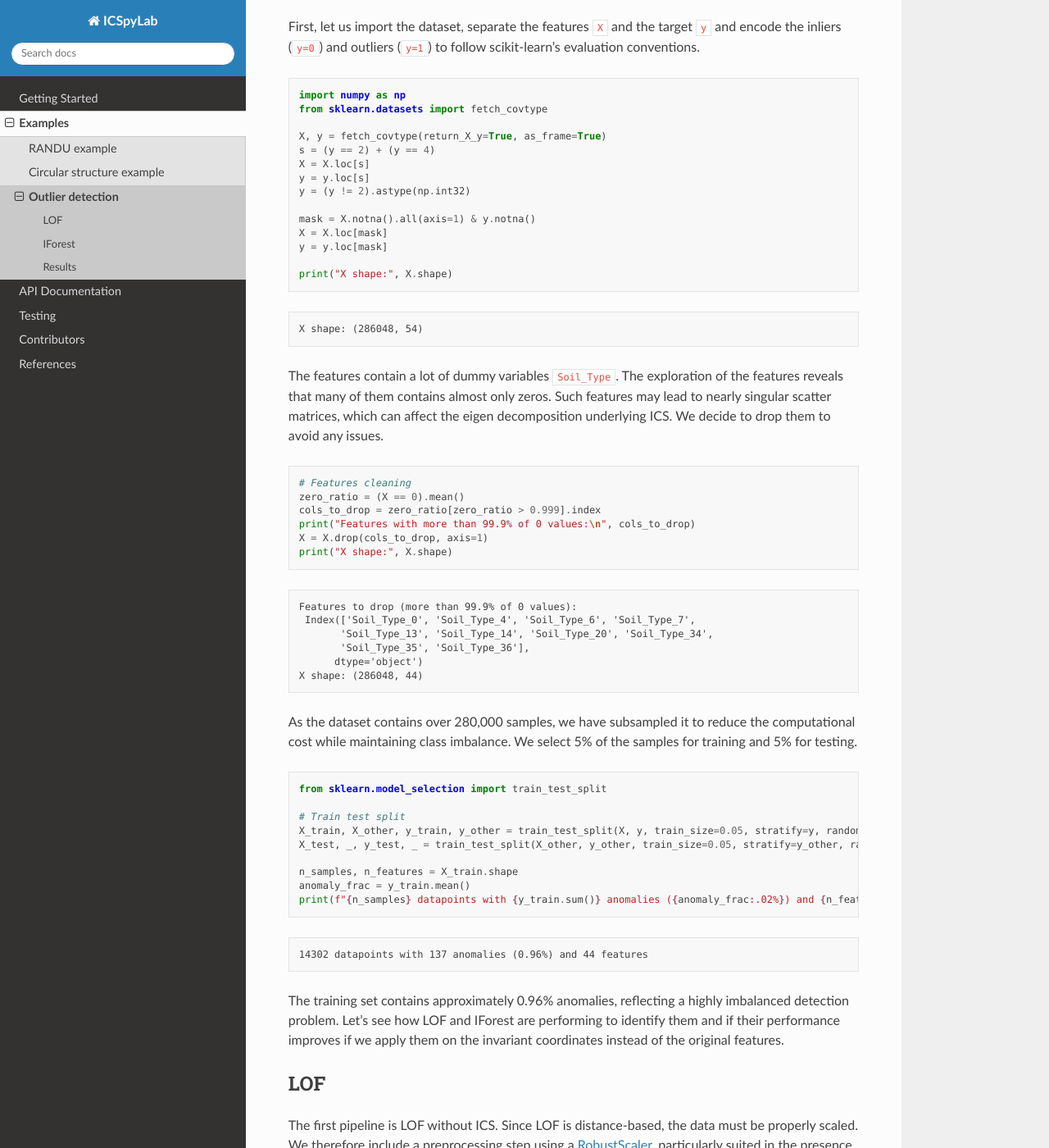
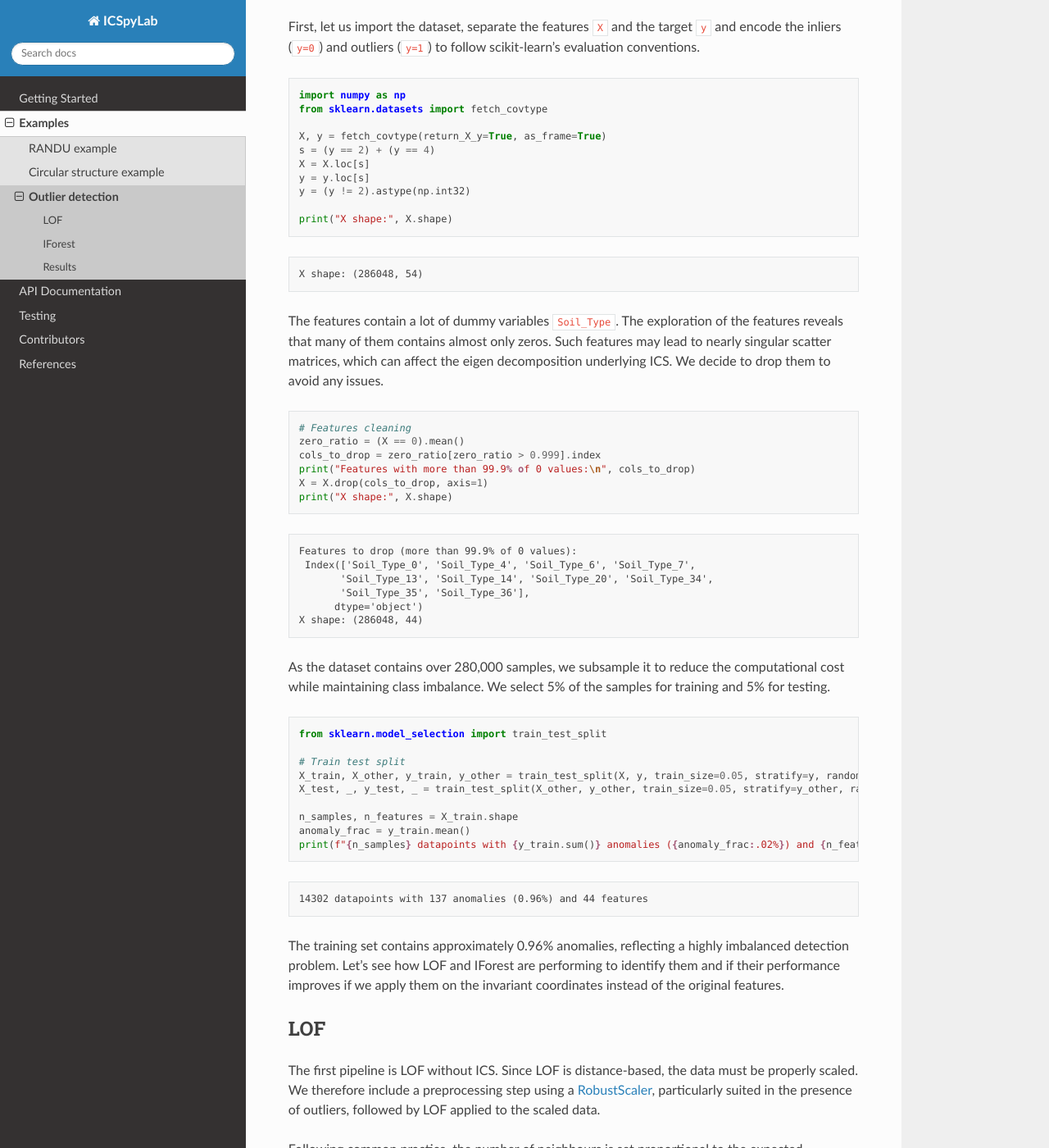
Before and after one commit to cbecquart/ICSpyLab, a Sphinx documentation site: the page built from docs/examples/outliers.md, in a window 1280 px wide and 1400 px high, scrolled down 571 px. Shown: the whole window at 82% size. Built offline with Sphinx 7.4.7 and the Read the Docs theme 3.1.0, drawn with Linux system fonts in a browser that asks for light colours.

Commit message:
no need to drop nas in outlier example

````diff
--- a/docs/examples/outliers.md
+++ b/docs/examples/outliers.md
@@ -36,10 +36,6 @@ X = X.loc[s]
 y = y.loc[s]
 y = (y != 2).astype(np.int32)
 
-mask = X.notna().all(axis=1) & y.notna()
-X = X.loc[mask]
-y = y.loc[mask]
-
 print("X shape:", X.shape)
 ```
 
@@ -70,7 +66,7 @@ Features to drop (more than 99.9% of 0 values):
 X shape: (286048, 44)
 ```
 
-As the dataset contains over 280,000 samples, we have subsampled it to reduce the computational cost
+As the dataset contains over 280,000 samples, we subsample it to reduce the computational cost
 while maintaining class imbalance. We select 5% of the samples
 for training and 5% for testing.
 
````
Also changed, not shown: 1 other file.
